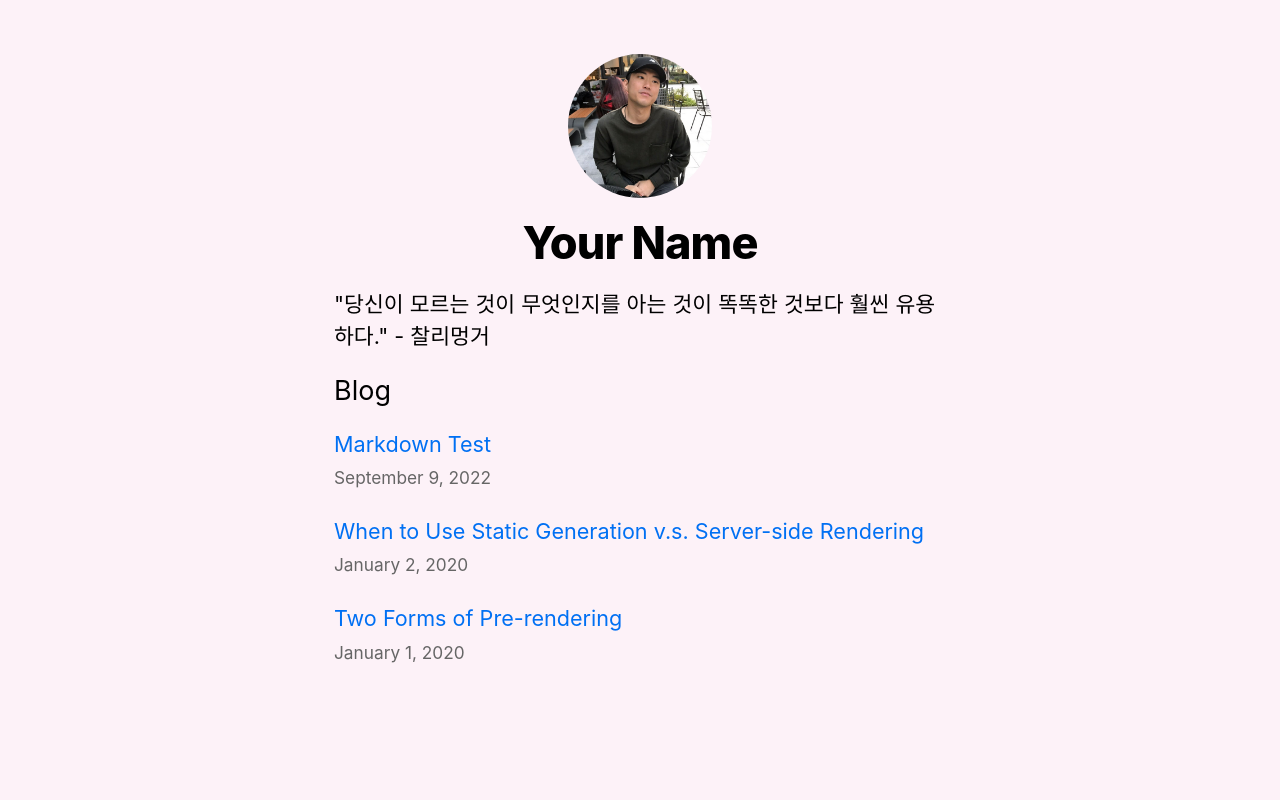
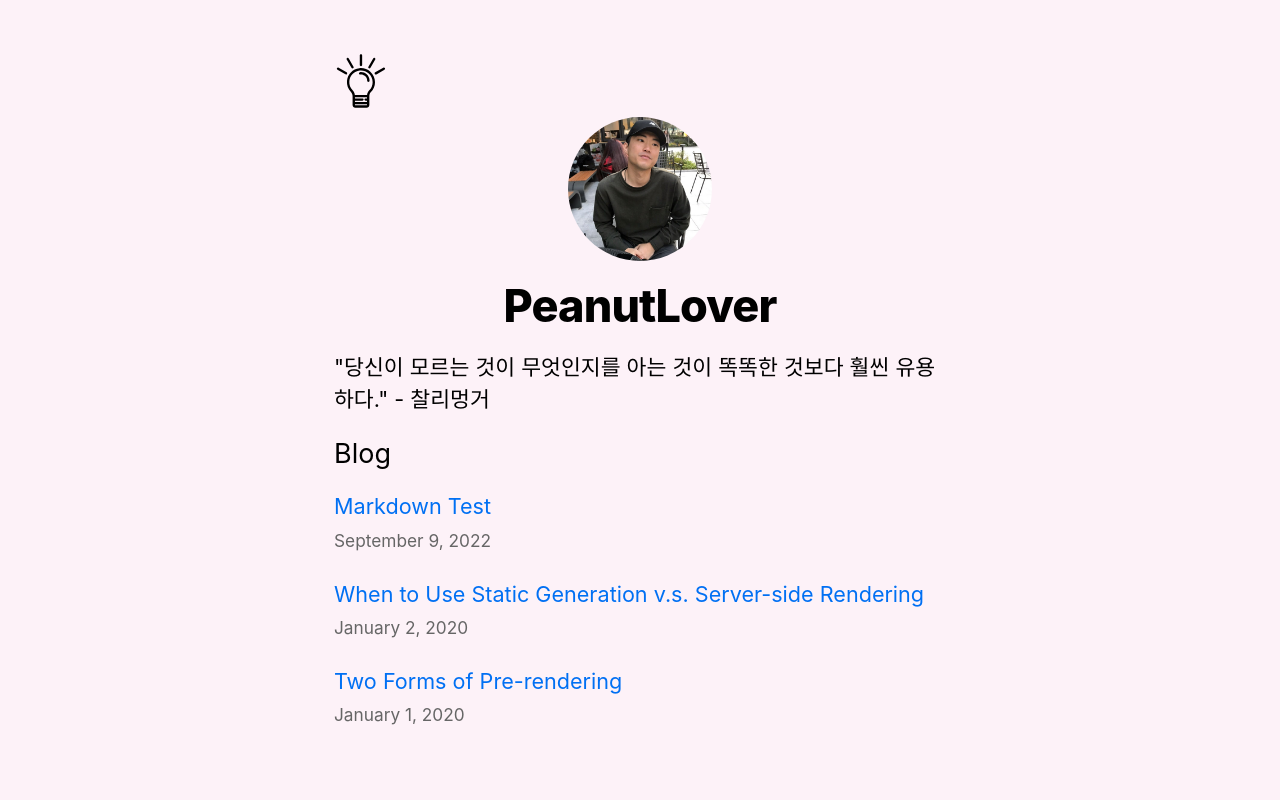
Before and after one commit to peanudge/peanut-vercel-blog, a Next.js app: page / in a window 1280 px wide. Built offline with nearby package versions, Linux system fonts and the light colour scheme.

Commit message:
:sparkles: Add Dark Mode

```diff
--- a/components/Layout.jsx
+++ b/components/Layout.jsx
@@ -1,17 +1,47 @@
-import React from 'react';
+import React, { useEffect, useState } from 'react';
 import Head from 'next/head';
 import Image from 'next/image';
 import Link from 'next/link';
 import styles from './layout.module.css';
 import utilStyles from '../styles/utils.module.css';
 
-const name = 'Your Name';
-export const siteTitle = 'Next.js Sample Website';
+const name = 'PeanutLover';
+export const siteTitle = 'Peanut Dev Website';
 
 // eslint-disable-next-line react/prop-types
 export default function Layout({ children, home }) {
+  const [theme, setTheme] = useState('light');
+
+  const handleThemeToggle = () => {
+    const storedTheme = localStorage.getItem('theme');
+    if (storedTheme === 'dark') {
+      setTheme('light');
+      localStorage.setItem('theme', 'light');
+    } else {
+      setTheme('dark');
+      localStorage.setItem('theme', 'dark');
+    }
+  };
+
+  useEffect(() => {
+    const storagedTheme = localStorage.getItem('theme');
+    if (storagedTheme === 'dark') {
+      setTheme('dark');
+    } else {
+      setTheme('light');
+    }
+  }, []);
+
+  useEffect(() => {
+    if (theme === 'dark') {
+      document.querySelector('html').classList.add('dark');
+    } else {
+      document.querySelector('html').classList.remove('dark');
+    }
+  }, [theme]);
+
   return (
-    <div className="bg-pink-50 h-screen">
+    <div className="bg-pink-50 dark:bg-black text-black dark:text-white h-screen">
       <div className={styles.container}>
         <Head>
           <link rel="icon" href="/favicon.ico" />
@@ -28,6 +58,10 @@ export default function Layout({ children, home }) {
           <meta name="og:title" content={siteTitle} />
           <meta name="twitter:card" content="summary_large_image" />
         </Head>
+
+        <button type="button" className="w-12 h-12" onClick={handleThemeToggle}>
+          {theme === 'dark' ? <img src="/light-mode.svg" alt="light" /> : <img src="/dark-mode.svg" alt="dark" />}
+        </button>
         <header className={styles.header}>
           {home ? (
             <>
@@ -73,6 +107,5 @@ export default function Layout({ children, home }) {
         )}
       </div>
     </div>
-
   );
 }
--- a/tailwind.config.js
+++ b/tailwind.config.js
@@ -1,5 +1,6 @@
 /** @type {import('tailwindcss').Config} */
 module.exports = {
+  darkMode: 'class',
   content: [
     './pages/**/*.{js,ts,jsx,tsx}',
     './components/**/*.{js,ts,jsx,tsx}',
```
Also changed, not shown: public/dark-mode.svg (added), public/light-mode.svg (added).
